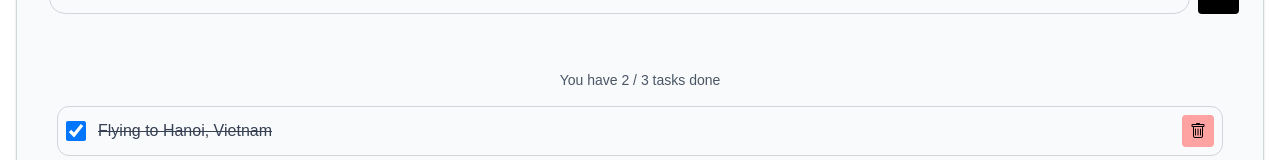
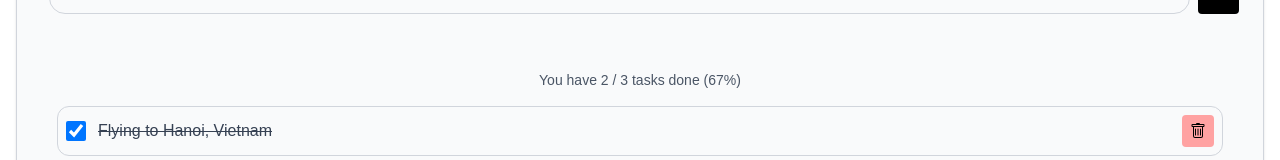
Before and after one commit to vuducle/next-todo-app, a Next.js app: page / in a window 1280 px wide. Shown: the part 181-341 px from the top of the page. Built offline with nearby package versions, Linux system fonts and the light colour scheme.

Commit message:
usage of useMemo, refactor the code base

```diff
--- a/src/app/Form.jsx
+++ b/src/app/Form.jsx
@@ -5,56 +5,30 @@ import {
   useEffect,
   useLayoutEffect,
   useContext,
+  useMemo,
 } from 'react';
 import { useTheme } from './ThemeContext';
+import { useTodos } from './TodoContext';
 
 function Form() {
-  const [todos, setTodos] = useState([
-    { text: 'Flying to Hanoi, Vietnam', checked: true },
-    { text: 'Do some tasks in Old Quarter', checked: true },
-    { text: 'Build a ToDo App', checked: false },
-  ]);
   const [input, setInput] = useState('');
-  const [counter, setCounter] = useState(0);
+  const { todos, setTodos, doneCount } = useTodos();
   const { theme, setTheme } = useTheme();
 
-  // load todos from localStorage
-  useEffect(() => {
-    const stored = localStorage.getItem('todos');
-    if (stored) {
-      try {
-        const parsed = JSON.parse(stored);
-        // simple migration for old data structure
-        if (parsed.length > 0 && typeof parsed[0] === 'string') {
-          setTodos(
-            parsed.map((todoText) => ({
-              text: todoText,
-              checked: false,
-            }))
-          );
-        } else if (Array.isArray(parsed)) {
-          setTodos(parsed);
-        }
-      } catch {
-        setTodos([]);
-      }
-    }
-  }, []);
-
-  // keep localStorage in sync with todos
-  useEffect(() => {
-    localStorage.setItem('todos', JSON.stringify(todos));
-
-    // update counter
-    const doneCount = todos.filter((todo) => todo.checked).length;
-    setCounter(doneCount);
-  }, [todos]);
+  // 🧩 useMemo for derived visual data
+  const total = todos.length;
+  const progress = useMemo(() => {
+    if (total === 0) return 0;
+    return Math.round((doneCount / total) * 100);
+  }, [doneCount, total]);
 
   useLayoutEffect(() => {
     document.body.style.backgroundColor =
       theme === 'dark' ? '#121212' : '#ffffff';
     document.body.style.color = theme === 'dark' ? '#f5f5f5' : '#111';
-  }, [theme]);
+
+    document.title = `✅ ${doneCount} / ${total} tasks done`;
+  }, [theme, doneCount, total]);
 
   const handleSubmit = (e) => {
     e.preventDefault();
@@ -108,7 +82,7 @@ function Form() {
         <div className="p-4 mt-4">
           ️{' '}
           <span className="text-sm text-gray-600 text-center flex flex-col">
-            You have {counter} / {todos.length} tasks done
+            You have {doneCount} / {total} tasks done ({progress}%)
           </span>
           <ul className="mt-4 max-h-[300px] overflow-auto">
             {todos.map((todo, index) => (
--- /dev/null
+++ b/src/app/TodoContext.jsx
@@ -0,0 +1,67 @@
+'use client';
+import React from 'react';
+import {
+  createContext,
+  useContext,
+  useState,
+  useEffect,
+  useMemo,
+} from 'react';
+
+const TodoContext = createContext();
+
+export function TodoProvider({ children }) {
+  const [todos, setTodos] = useState([
+    { text: 'Flying to Hanoi, Vietnam', checked: true },
+    { text: 'Do some tasks in Old Quarter', checked: true },
+    { text: 'Build a ToDo App', checked: false },
+  ]);
+
+  // load todos from localStorage
+  useEffect(() => {
+    const stored = localStorage.getItem('todos');
+    if (stored) {
+      try {
+        const parsed = JSON.parse(stored);
+        // simple migration for old data structure
+        if (parsed.length > 0 && typeof parsed[0] === 'string') {
+          setTodos(
+            parsed.map((todoText) => ({
+              text: todoText,
+              checked: false,
+            }))
+          );
+        } else if (Array.isArray(parsed)) {
+          setTodos(parsed);
+        }
+      } catch {
+        setTodos([]);
+      }
+    }
+  }, []);
+
+  // keep localStorage in sync with todos
+  useEffect(() => {
+    localStorage.setItem('todos', JSON.stringify(todos));
+  }, [todos]);
+
+  const doneCount = useMemo(
+    () => todos.filter((t) => t.checked).length,
+    [todos]
+  );
+
+  const contextValue = useMemo(
+    () => ({ todos, setTodos, doneCount }),
+    [todos, doneCount]
+  );
+
+  return (
+    <TodoContext.Provider value={contextValue}>
+      {children}
+    </TodoContext.Provider>
+  );
+}
+
+export function useTodos() {
+  return useContext(TodoContext);
+}
--- a/src/app/page.js
+++ b/src/app/page.js
@@ -1,5 +1,7 @@
+'use client';
 import Image from 'next/image';
 import Form from './Form';
+import { TodoProvider } from './TodoContext';
 //import { useState } from 'react';
 
 export default function Home() {
@@ -8,7 +10,9 @@ export default function Home() {
 
   return (
     <div className="">
-      <Form />
+      <TodoProvider>
+        <Form />
+      </TodoProvider>
     </div>
   );
 }
```
